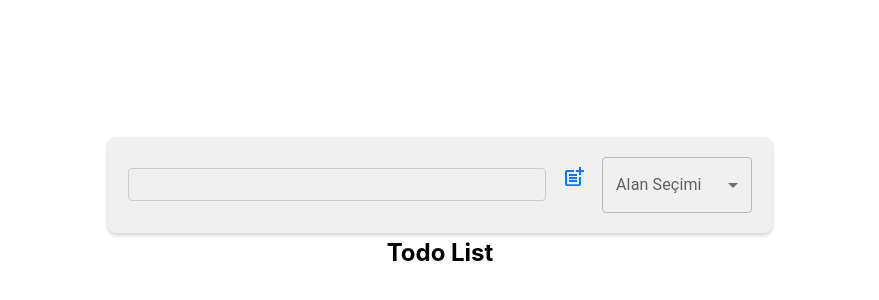
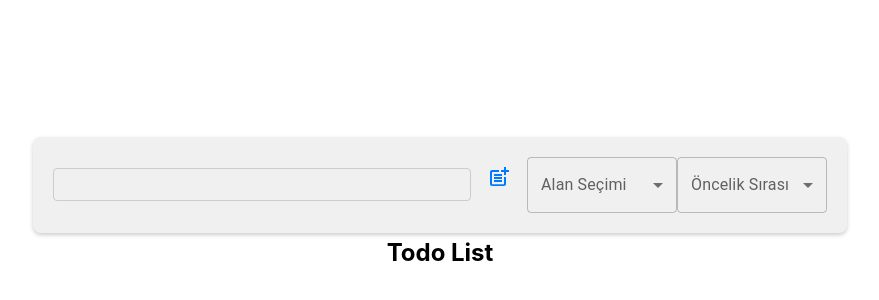
Before and after one commit to koraydincc/reactTodo, a React (Create React App) app in the folder todoapp/: page / in a window 1280 px wide. Shown: the part 196-496 px from the top of the page, without its empty margins (200-1079 px from the left). Built offline with nearby package versions, Linux system fonts and the light colour scheme.

Commit message:
Project
Project

```diff
--- a/todoapp/src/App.css
+++ b/todoapp/src/App.css
@@ -45,7 +45,7 @@
 
 .checked{
   display: flex;
-  flex-wrap: nowrap;
+
 }
 
 
@@ -74,7 +74,7 @@
 }
 
 /* Düzenle düğmesi */
-.todo-actions button:first-child {
+.editBtn {
   background-color: #007bff;
   color: #fff;
   border: none;
@@ -85,7 +85,7 @@
 }
 
 /* Sil düğmesi */
-.todo-actions button:last-child {
+.deleteBtn {
   background-color: #dc3545;
   color: #fff;
   border: none;
@@ -133,5 +133,13 @@
 }
 
 .category{
-  color: red;
+  color: black;
+  display: flex;
+  justify-content: flex-end;
 }
+
+span{
+  display: flex;
+  justify-content: flex-end;
+  font-size: 10px;
+}
--- a/todoapp/src/components/Todo.jsx
+++ b/todoapp/src/components/Todo.jsx
@@ -7,12 +7,13 @@ function Todo() {
 
 
 
-  const { todos, setTodos, success, setSuccess } = useContext(MyContext);
+  const { todos, setTodos, success, setSuccess, setIdCounter,idCounter } = useContext(MyContext);
 
 
 
   const handleDelete = (id) => {
     const updatedTodos = todos.filter((todo) => todo.id !== id);
+
     setTodos(updatedTodos);
   };
 
@@ -32,6 +33,30 @@ function Todo() {
   };
 
 
+  const handleEdit = (id) => {
+
+    const textId = todos.find((todo)=>todo.id === id)
+
+    const editText = prompt('Görevi Düzenle', textId.text)
+
+    if (editText !==null) {
+      const updateText = todos.map((todo)=>{
+        if (todo.id  === id) {
+          return {
+            ...todo, text: editText
+          }
+
+        }
+        else{
+          return todo
+        }
+      })
+      setTodos(updateText)
+
+    }
+
+  };
+
 
 
   return (
@@ -40,7 +65,7 @@ function Todo() {
       <div >
         <ul  className='todo'>
           {todos.map((todo) => (
-            <ul style={{backgroundColor: todo.success ? '#A6FF96' : '#FFB7B7'}} className='todo-content' key={todo.id}>
+            <ul style={{backgroundColor: todo.success ? '#A6FF96' : 'white'}} className='todo-content' key={todo.id}>
               <div className='todo-text'  >
                 <h4>{todo.id})</h4>
                 <p style={{
@@ -56,19 +81,23 @@ function Todo() {
 
 
              </div>
-              <div className='category'>
-                 ({todo.category})
-              </div>
+
               <div className='todo-actions'>
+                 <div className='category'>
+                    ({todo.category})
+                 </div>
 
-                <button>Düzenle</button>
+                <button className='editBtn' onClick={() => handleEdit(todo.id)}>Düzenle</button>
 
-                <button onClick={() => handleDelete(todo.id)}>Sil</button>
-
+                <button className='deleteBtn' onClick={() => handleDelete(todo.id)}>Sil</button>
+                <div>
+                 <span>{todo.precedence}</span>
+               </div>
               </div>
 
 
             </ul>
+
           ))}
         </ul>
       </div>
--- a/todoapp/src/pages/HomePage.jsx
+++ b/todoapp/src/pages/HomePage.jsx
@@ -15,7 +15,8 @@ function HomePage() {
   const [value, setValue] = useState('');
   const [selectValue, setSelectValue]=useState('')
   const [success, setSuccess]=useState(false)
-  const [idCounter, setIdCounter] = useState(1); // İlk id değeri 1 olarak başlasın
+  const [idCounter, setIdCounter] = useState(1);
+  const [precedence, setPrecedence] = useState('')
 
 
 
@@ -25,7 +26,8 @@ function HomePage() {
         id: idCounter,
         text: value,
         category: selectValue,
-        success: success
+        success: success,
+        precedence:precedence
       };
 
       if (selectValue === '') {
@@ -45,6 +47,11 @@ function HomePage() {
     setSelectValue(selectedValue)
 
 
+  }
+
+  const handlePrecedence = (event) => {
+    const selectedPrecedence = event.target.value
+    setPrecedence(selectedPrecedence)
   }
 
   useEffect(()=>{
@@ -81,11 +88,29 @@ function HomePage() {
 
           </FormControl>
 
+          <FormControl>
+                  <InputLabel id="demo-simple-select-label">Öncelik Sırası</InputLabel>
+                      <Select
+                        className='selectBox'
+                        labelId="demo-simple-select-label"
+                        id="demo-simple-select"
+                        value={precedence}
+                        label="Öncelik Sırası"
+                        onChange={handlePrecedence}
+                      >
+                        <MenuItem value='Kısa Vade'>Kısa Vade</MenuItem>
+                        <MenuItem value='Orta Vade'>Orta Vade</MenuItem>
+                        <MenuItem value='Uzun Vade'>Uzun Vade</MenuItem>
+
+                      </Select>
+          </FormControl>
+
+
 
         </div>
       </div>
       <div className='mainTodo'>
-        <MyContext.Provider value={{ todos, setTodos,idCounter, selectValue, success, setSuccess }}>
+        <MyContext.Provider value={{ todos, setTodos,idCounter, selectValue, success, setSuccess, idCounter, setIdCounter }}>
           <Todo />
         </MyContext.Provider>
       </div>
```
